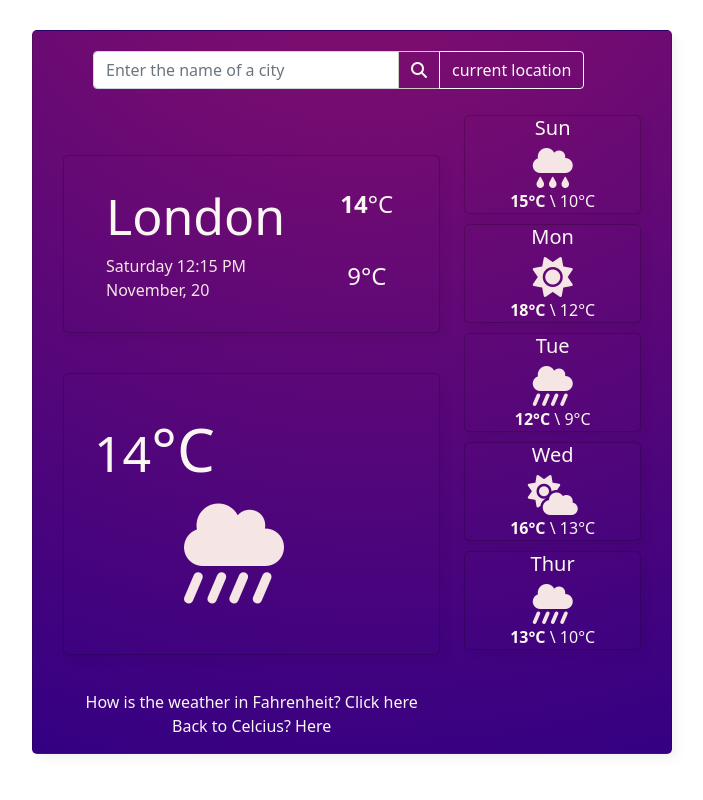
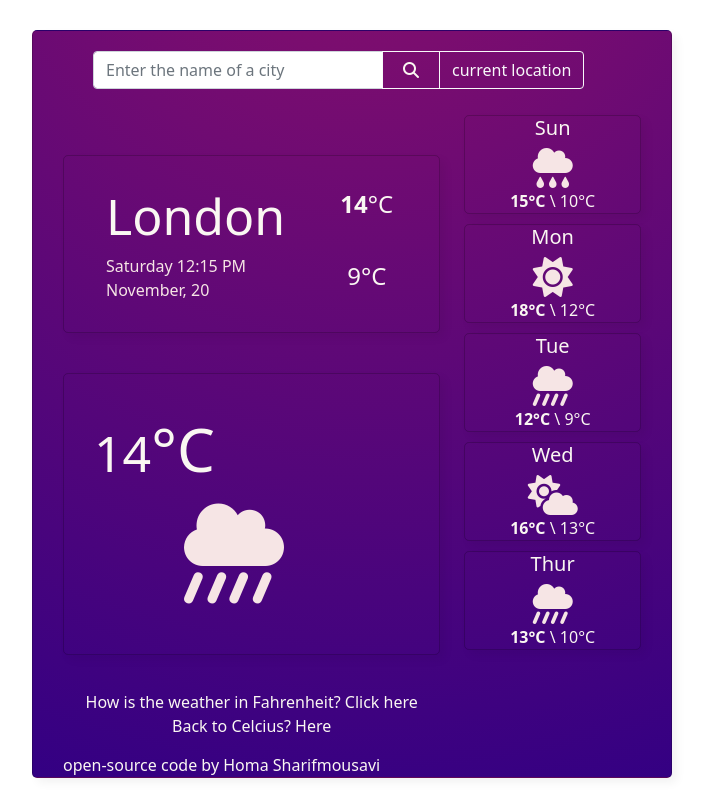
Before and after one commit to h0ma-s/weather-app, a plain HTML site: page index.html in a window 1280 px wide. Shown: the whole page, without its empty margins (288-991 px from the left). Drawn offline with nearby package versions, Linux system fonts and the light colour scheme.

Commit message:
Added the code link, updated the js file

```diff
--- a/index.html
+++ b/index.html
@@ -30,7 +30,7 @@
             placeholder="Enter the name of a city"
             id="search-city"
           />
-          <button class="btn btn-outline-secondary" type="submit">
+          <button class="btn btn-outline-light search-button" type="submit">
             <i class="fas fa-search"></i>
           </button>
           <button
@@ -126,6 +126,10 @@
           </div>
         </div>
       </div>
+      <div class="source_code">
+        <a href="http://" target="_blank" class="code-link">open-source code</a>
+        by Homa Sharifmousavi
+      </div>
     </div>
     <script src="index.js"></script>
   </body>
--- a/index.js
+++ b/index.js
@@ -95,8 +95,6 @@ let searchEngine = document.querySelector("#search-engine");
 searchEngine.addEventListener("submit", handleSearch);
 
 let toFahrenheit = document.querySelector("#to-fahrenheit");
-let toCelcius = document.querySelector("#to-celcius");
 toFahrenheit.addEventListener("click", changeToFahrenheit);
-toCelcius.addEventListener("click", changeToCelcius);
 let currentLocation = document.querySelector(".btn-current-location");
 currentLocation.addEventListener("click", getLocation);
--- a/src/style.css
+++ b/src/style.css
@@ -105,3 +105,10 @@ a {
 .date-and-time {
   color: #f6e5e5;
 }
+.search-button {
+  padding: 0 20px;
+}
+
+.search-button:hover > .fa-search {
+  color: black;
+}
```
